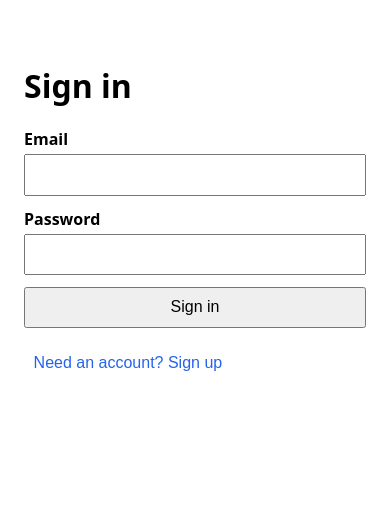
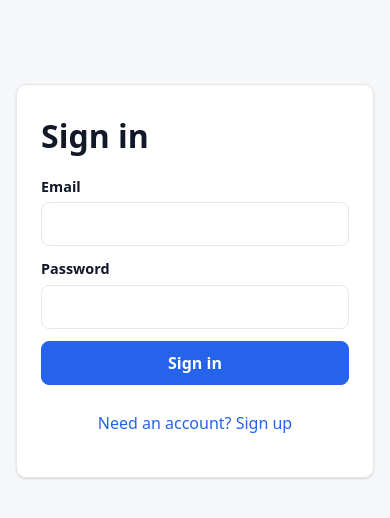
Before and after one commit to jolman009/angular-inventory-app, an Angular app: page /login in a window 390 px wide. Shown: the top 518 px of the page. Built offline with nearby package versions, Linux system fonts and the light colour scheme.

Commit message:
Polish: design tokens, dark mode, responsive layout, collapsible form

```diff
--- a/src/app/features/auth/login/login.scss
+++ b/src/app/features/auth/login/login.scss
@@ -1,14 +1,45 @@
 .login {
-  max-width: 360px;
-  margin: 4rem auto;
-  padding: 0 1rem;
-  font-family: system-ui, sans-serif;
+  width: min(400px, calc(100% - 2rem));
+  margin: 10vh auto 2rem;
+  padding: 2rem 1.5rem;
+  background: var(--surface);
+  border: 1px solid var(--border);
+  border-radius: var(--radius);
+  box-shadow: var(--shadow);
 }
 
-form { display: flex; flex-direction: column; gap: 0.75rem; }
-label { display: flex; flex-direction: column; gap: 0.25rem; font-weight: 600; }
-input { padding: 0.6rem; font-size: 1rem; }
-button { padding: 0.6rem; font-size: 1rem; cursor: pointer; }
-.link { background: none; border: none; color: #2563eb; margin-top: 1rem; }
-.field-error, .error { color: #b91c1c; }
-.message { color: #15803d; }
+h1 {
+  margin-bottom: 1.25rem;
+}
+
+form {
+  display: flex;
+  flex-direction: column;
+  gap: 0.75rem;
+}
+
+label {
+  display: flex;
+  flex-direction: column;
+  gap: 0.3rem;
+  font-weight: 600;
+  font-size: 0.9rem;
+}
+
+.link {
+  width: 100%;
+  margin-top: 1rem;
+  background: none;
+  border: none;
+  color: var(--primary);
+}
+
+.field-error,
+.error {
+  color: var(--danger);
+  font-size: 0.85rem;
+}
+
+.message {
+  color: var(--success);
+}
--- a/src/app/features/items/item-form/item-form.html
+++ b/src/app/features/items/item-form/item-form.html
@@ -97,8 +97,6 @@
     <button type="submit" [disabled]="saving()">
       {{ saving() ? 'Saving…' : (isEdit() ? 'Save changes' : 'Add item') }}
     </button>
-    @if (isEdit()) {
-    <button type="button" (click)="cancel()">Cancel</button>
-    }
+        <button type="button" (click)="cancel()">{{ isEdit() ? 'Cancel' : 'Done' }}</button>
   </div>
 </form>
--- a/src/app/features/items/item-form/item-form.scss
+++ b/src/app/features/items/item-form/item-form.scss
@@ -1,17 +1,102 @@
-.item-form { display: flex; flex-direction: column; gap: 0.75rem; margin-bottom: 2rem; }
-.row { display: flex; gap: 1rem; }
-.row label { flex: 1; }
-label { display: flex; flex-direction: column; gap: 0.25rem; font-weight: 600; }
-input, select, textarea { padding: 0.5rem; font-size: 1rem; font-family: inherit; }
-button { padding: 0.6rem; font-size: 1rem; cursor: pointer; }
-.field-error { color: #b91c1c; }
-.buttons { display: flex; gap: 0.5rem; }
-.details { border: 1px solid #e5e7eb; border-radius: 8px; padding: 0.75rem; }
-.details legend { padding: 0 0.4rem; text-transform: capitalize; font-weight: 600; }
-.details .grid { display: grid; grid-template-columns: 1fr 1fr; gap: 0.75rem; }
-.photo { display: flex; flex-direction: column; gap: 0.5rem; }
-.photo-label { font-weight: 600; }
-.photo-preview { max-width: 200px; max-height: 200px; object-fit: cover; border-radius: 8px; border: 1px solid #e5e7eb; }
-.photo-actions { display: flex; gap: 0.5rem; }
-.file-button { display: inline-block; padding: 0.6rem; border: 1px solid #767676; border-radius: 4px;
-  cursor: pointer; font-weight: 400; background: #efefef; }
+.item-form {
+  display: flex;
+  flex-direction: column;
+  gap: 0.9rem;
+  margin-bottom: 1.5rem;
+  padding: 1rem;
+  background: var(--surface);
+  border: 1px solid var(--border);
+  border-radius: var(--radius);
+  box-shadow: var(--shadow);
+}
+
+h2 {
+  font-size: 1.15rem;
+}
+
+label {
+  display: flex;
+  flex-direction: column;
+  gap: 0.3rem;
+  font-weight: 600;
+  font-size: 0.9rem;
+}
+
+.row {
+  display: grid;
+  grid-template-columns: 1fr 1fr;
+  gap: 0.75rem;
+}
+
+.details {
+  min-width: 0;
+  margin: 0;
+  padding: 0.75rem;
+  border: 1px solid var(--border);
+  border-radius: 8px;
+}
+
+.details legend {
+  padding: 0 0.4rem;
+  font-weight: 600;
+  text-transform: capitalize;
+}
+
+.details .grid {
+  display: grid;
+  grid-template-columns: 1fr 1fr;
+  gap: 0.75rem;
+}
+
+.field-error {
+  color: var(--danger);
+  font-weight: 400;
+}
+
+.buttons {
+  display: flex;
+  gap: 0.5rem;
+}
+
+.photo {
+  display: flex;
+  flex-direction: column;
+  gap: 0.5rem;
+}
+
+.photo-label {
+  font-weight: 600;
+  font-size: 0.9rem;
+}
+
+.photo-preview {
+  max-width: 200px;
+  max-height: 200px;
+  object-fit: cover;
+  border: 1px solid var(--border);
+  border-radius: 8px;
+}
+
+.photo-actions {
+  display: flex;
+  gap: 0.5rem;
+}
+
+.file-button {
+  display: inline-flex;
+  align-items: center;
+  min-height: 44px;
+  padding: 0 1rem;
+  background: var(--surface);
+  border: 1px solid var(--border);
+  border-radius: 8px;
+  font-weight: 400;
+  cursor: pointer;
+}
+
+@media (max-width: 520px) {
+  .row,
+  .details .grid {
+    grid-template-columns: 1fr;
+  }
+}
--- a/src/app/features/items/item-list/item-list.ts
+++ b/src/app/features/items/item-list/item-list.ts
@@ -4,7 +4,14 @@ import { Router } from '@angular/router';
 import { Supabase } from '../../../core/supabase';
 import { ItemForm } from '../item-form/item-form';
 import { ItemStore } from '../item-store';
-import { DETAIL_FIELDS, ITEM_STATUSES, Item, ItemStatus, MEDIA_TYPES, MediaType } from '../item.model';
+import {
+  DETAIL_FIELDS,
+  ITEM_STATUSES,
+  Item,
+  ItemStatus,
+  MEDIA_TYPES,
+  MediaType,
+} from '../item.model';
 
 @Component({
   selector: 'app-item-list',
@@ -20,11 +27,13 @@ export class ItemList implements OnInit {
   protected readonly types = MEDIA_TYPES;
   protected readonly statuses = ITEM_STATUSES;
 
-  // Which item (if any) is being edited
+  // Form visibility: open for "add" or while an item is being edited
+  protected readonly adding = signal(false);
   protected readonly editingId = signal<string | null>(null);
   protected readonly editingItem = computed(
     () => this.store.items().find(i => i.id === this.editingId()) ?? null,
   );
+  protected readonly formOpen = computed(() => this.adding() || this.editingItem() !== null);
 
   ngOnInit() {
     this.store.load();
@@ -33,6 +42,17 @@ export class ItemList implements OnInit {
   startEdit(id: string) {
     this.editingId.set(id);
     window.scrollTo({ top: 0, behavior: 'smooth' });
+  }
+
+  closeForm() {
+    this.adding.set(false);
+    this.editingId.set(null);
+  }
+
+  onDelete(item: Item) {
+    if (confirm(`Delete "${item.title}"? This can't be undone.`)) {
+      this.store.remove(item.id);
+    }
   }
 
   detailSummary(item: Item): string {
--- a/src/index.html
+++ b/src/index.html
@@ -2,9 +2,10 @@
 <html lang="en">
 <head>
   <meta charset="utf-8">
-  <title>AngularInventoryApp</title>
+  <title>My Collection</title>
   <base href="/">
   <meta name="viewport" content="width=device-width, initial-scale=1">
+  <meta name="theme-color" content="#2563eb">
   <link rel="icon" type="image/x-icon" href="favicon.ico">
 </head>
 <body>
--- a/src/styles.scss
+++ b/src/styles.scss
@@ -1 +1,121 @@
-/* You can add global styles to this file, and also import other style files */
+:root {
+  color-scheme: light dark;
+
+  --bg: #f6f7f9;
+  --surface: #ffffff;
+  --text: #111827;
+  --muted: #6b7280;
+  --border: #e5e7eb;
+  --primary: #2563eb;
+  --primary-contrast: #ffffff;
+  --danger: #b91c1c;
+  --success: #15803d;
+  --radius: 10px;
+  --shadow: 0 1px 2px rgb(0 0 0 / 0.06), 0 1px 3px rgb(0 0 0 / 0.08);
+
+  --st-owned: #16a34a;
+  --st-wishlist: #9333ea;
+  --st-for_sale: #ea580c;
+  --st-sold: #6b7280;
+  --st-lent: #0891b2;
+}
+
+@media (prefers-color-scheme: dark) {
+  :root {
+    --bg: #0f1115;
+    --surface: #181b21;
+    --text: #e5e7eb;
+    --muted: #9ca3af;
+    --border: #2a2f3a;
+    --primary: #60a5fa;
+    --primary-contrast: #0b1220;
+    --danger: #f87171;
+    --success: #4ade80;
+    --shadow: none;
+  }
+}
+
+*,
+*::before,
+*::after {
+  box-sizing: border-box;
+}
+
+body {
+  margin: 0;
+  background: var(--bg);
+  color: var(--text);
+  font-family: system-ui, -apple-system, 'Segoe UI', Roboto, sans-serif;
+  line-height: 1.5;
+}
+
+h1,
+h2 {
+  margin: 0 0 0.25rem;
+  line-height: 1.2;
+}
+
+p {
+  margin: 0;
+}
+
+input,
+select,
+textarea,
+button {
+  font: inherit;
+  color: inherit;
+}
+
+input,
+select,
+textarea {
+  width: 100%;
+  padding: 0.6rem 0.7rem;
+  background: var(--surface);
+  border: 1px solid var(--border);
+  border-radius: 8px;
+}
+
+input,
+select {
+  min-height: 44px;
+}
+
+input:focus-visible,
+select:focus-visible,
+textarea:focus-visible,
+button:focus-visible {
+  outline: 2px solid var(--primary);
+  outline-offset: 1px;
+}
+
+button {
+  min-height: 44px;
+  padding: 0 1rem;
+  background: var(--surface);
+  border: 1px solid var(--border);
+  border-radius: 8px;
+  cursor: pointer;
+}
+
+button:hover:not(:disabled) {
+  border-color: var(--primary);
+}
+
+button:disabled {
+  opacity: 0.6;
+  cursor: not-allowed;
+}
+
+button[type='submit'],
+.btn-primary {
+  background: var(--primary);
+  color: var(--primary-contrast);
+  border-color: var(--primary);
+  font-weight: 600;
+}
+
+.muted {
+  color: var(--muted);
+}
```
Also changed, not shown: src/app/features/items/item-list/item-list.html (+42 -16 lines), src/app/features/items/item-list/item-list.scss (+149 -17 lines).
